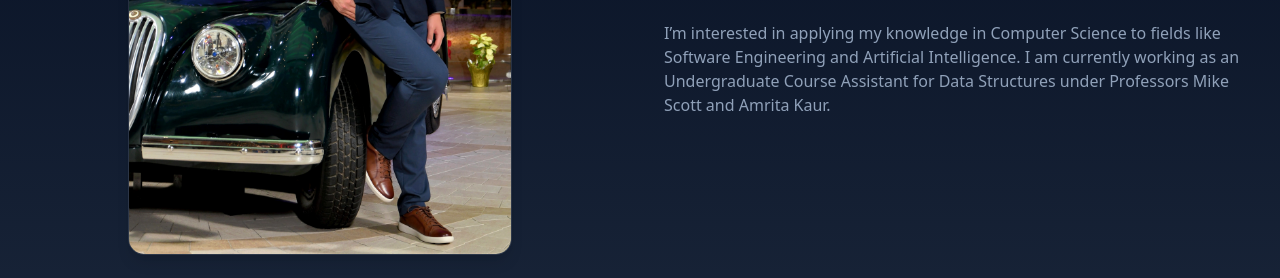
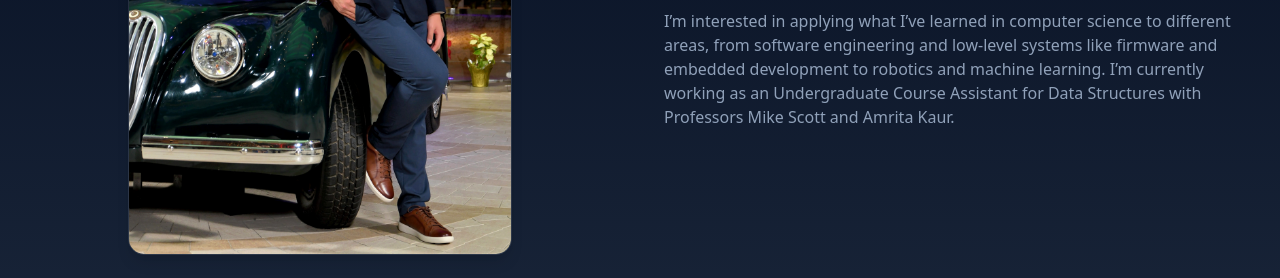
Before and after one commit to davidzhang0118/davidzhangwebsite, a website: page src/index.html in a window 1280 px wide. Shown: the part 522-800 px from the top of the page. Drawn offline with nearby package versions, Linux system fonts and the light colour scheme; files that its build step writes are made by us from their sources.

Commit message:
updated home page description

```diff
--- a/src/index.html
+++ b/src/index.html
@@ -46,10 +46,12 @@
                 </p>
 
                 <p class="text-slate-400">
-                    I’m interested in applying my knowledge in Computer
-                    Science to fields like Software Engineering and Artificial Intelligence.
-                    I am currently working as an Undergraduate Course Assistant for
-                    Data Structures under Professors Mike Scott and Amrita Kaur.
+                    I’m interested in applying what I’ve learned in computer science to different areas, from software
+                    engineering and low-level systems like firmware and embedded development to robotics and machine
+                    learning.
+
+                    I’m currently working as an Undergraduate Course Assistant for Data Structures with Professors Mike
+                    Scott and Amrita Kaur.
                 </p>
             </div>
 
```
